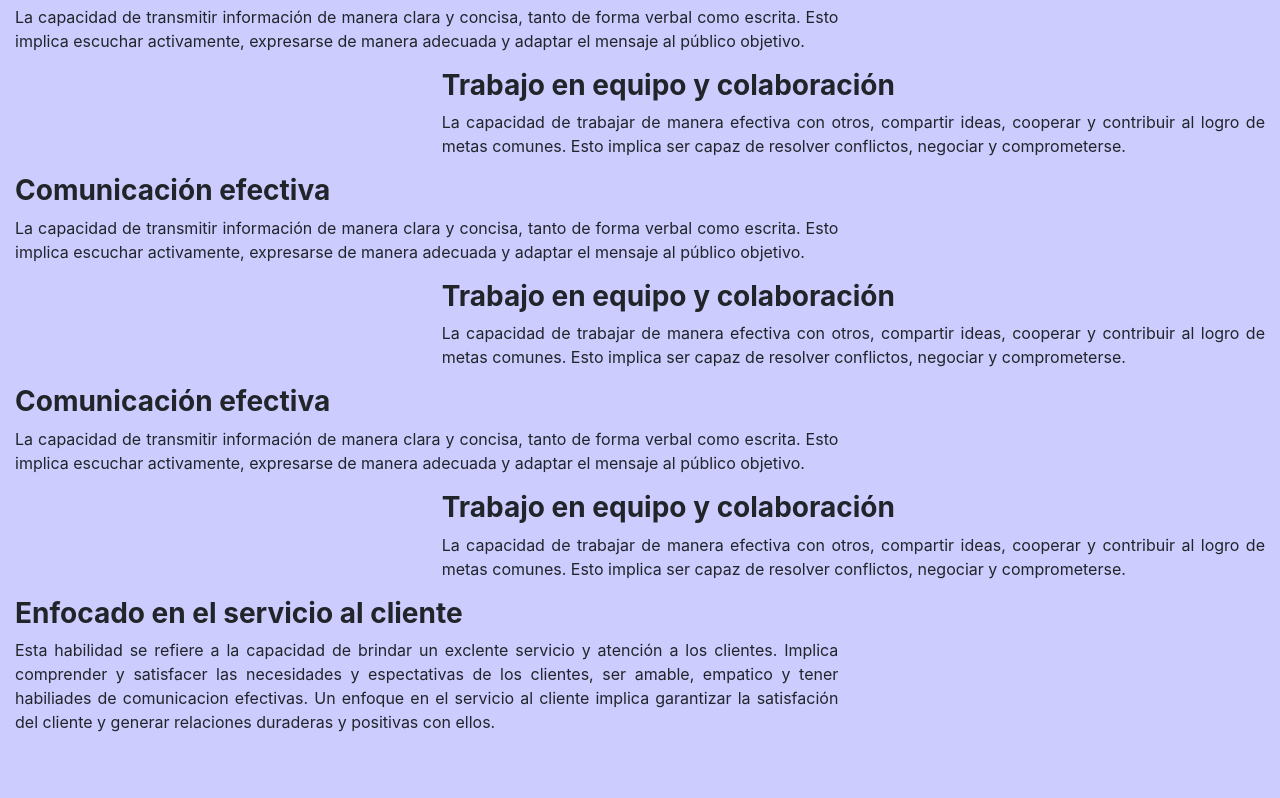
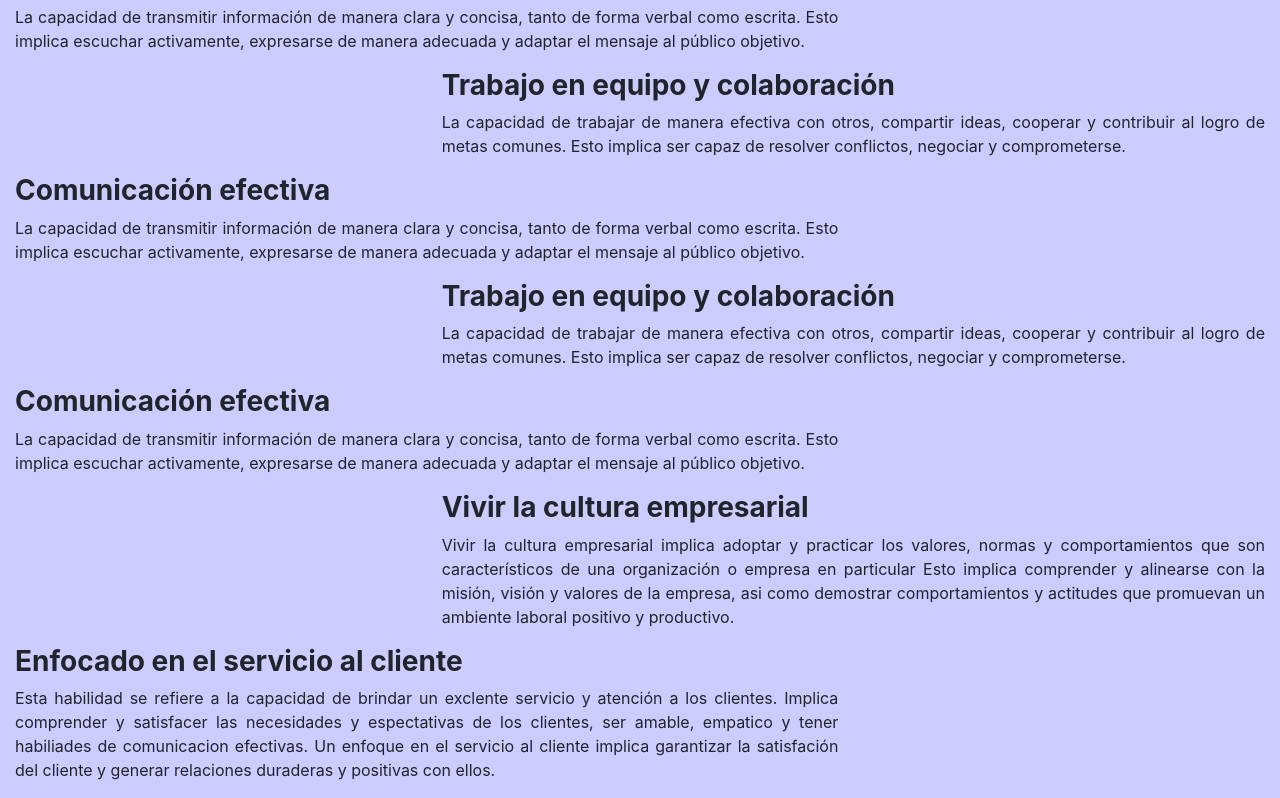
Before and after one commit to RichiLM/TIhabilidades, a plain HTML site: page index.html in a window 1280 px wide. Shown: the part 1069-1867 px from the top of the page. Before the commit the page ends 1819 px from the top, so only its background shows below. Drawn offline with nearby package versions, Linux system fonts and the light colour scheme.

Commit message:
Vivir la cultura empresarial

```diff
--- a/index.html
+++ b/index.html
@@ -159,8 +159,8 @@
 
             </div>
             <div class="col-sm-12 col-md-8">
-                <h3 class="display-6 font-weight-bold">Trabajo en equipo y colaboración</h3>
-                <p class="fs-4 text-justify">La capacidad de trabajar de manera efectiva con otros, compartir ideas, cooperar y contribuir al logro de metas comunes. Esto implica ser capaz de resolver conflictos, negociar y comprometerse.
+                <h3 class="display-6 font-weight-bold">Vivir la cultura empresarial</h3>
+                <p class="fs-4 text-justify">Vivir la cultura empresarial implica adoptar y practicar los valores, normas y comportamientos que son característicos de una organización o empresa en particular Esto implica comprender y alinearse con la misión, visión y valores de la empresa, asi como demostrar comportamientos y actitudes que promuevan un ambiente laboral positivo y productivo.
                 </p>
             </div>
         </div>
```
